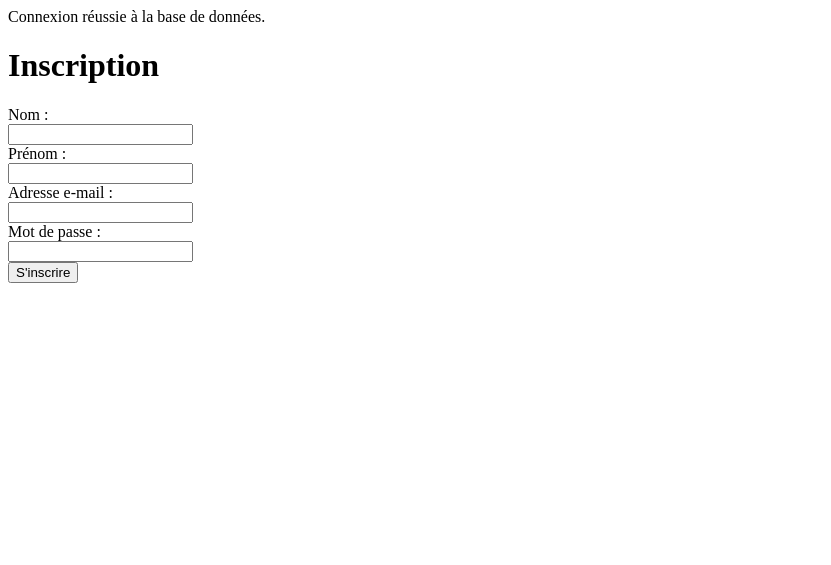
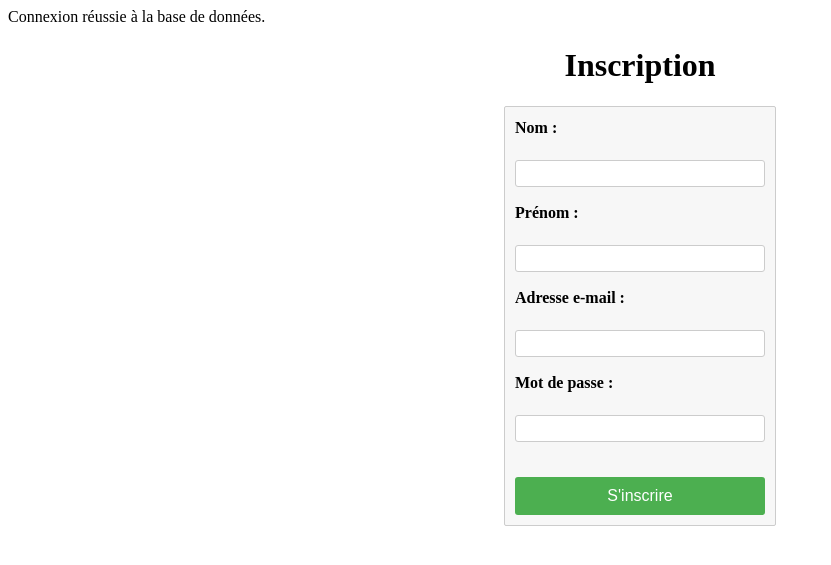
Before and after one commit to jeanJonathan/AuthentificationPhp, a PHP site: page / in a window 1280 px wide. Shown: the top 565 px of the page, without its empty margins (0-831 px from the left). Run offline with PHP 8.4, Linux system fonts and the light colour scheme.

Commit message:
Implementation du css

```diff
--- a/index.php
+++ b/index.php
@@ -13,6 +13,7 @@ try {
 <head>
     <meta charset="utf-8">
     <title>Inscription</title>
+    <link rel="stylesheet" type="text/css" href="style.css">
 </head>
 <body>
 <h1>Inscription</h1>
--- a/style.css
+++ b/style.css
@@ -0,0 +1,48 @@
+/* Style pour le formulaire */
+form {
+    width: 250px;
+    margin: 10px auto;
+    padding: 10px;
+    border: 1px solid #ccc;
+    border-radius: 2px;
+    background-color: #f7f7f7;
+}
+
+/* Style pour les titres */
+h1 {
+    text-align: center;
+}
+
+/* Style pour les labels */
+label {
+    display: block;
+    margin-top: 2px;
+    font-weight: bold;
+}
+
+/* Style pour les champs de saisie */
+input[type="text"],
+input[type="email"],
+input[type="password"] {
+    width: 100%;
+    padding: 5px;
+    margin-top: 5px;
+    margin-bottom: 15px;
+    border: 1px solid #ccc;
+    border-radius: 3px;
+    box-sizing: border-box;
+}
+
+/* Style pour le bouton */
+input[type="submit"] {
+    display: block;
+    width: 100%;
+    padding: 10px;
+    margin-top: 20px;
+    border: none;
+    border-radius: 3px;
+    background-color: #4CAF50;
+    color: white;
+    font-size: 16px;
+    cursor: pointer;
+}
```
